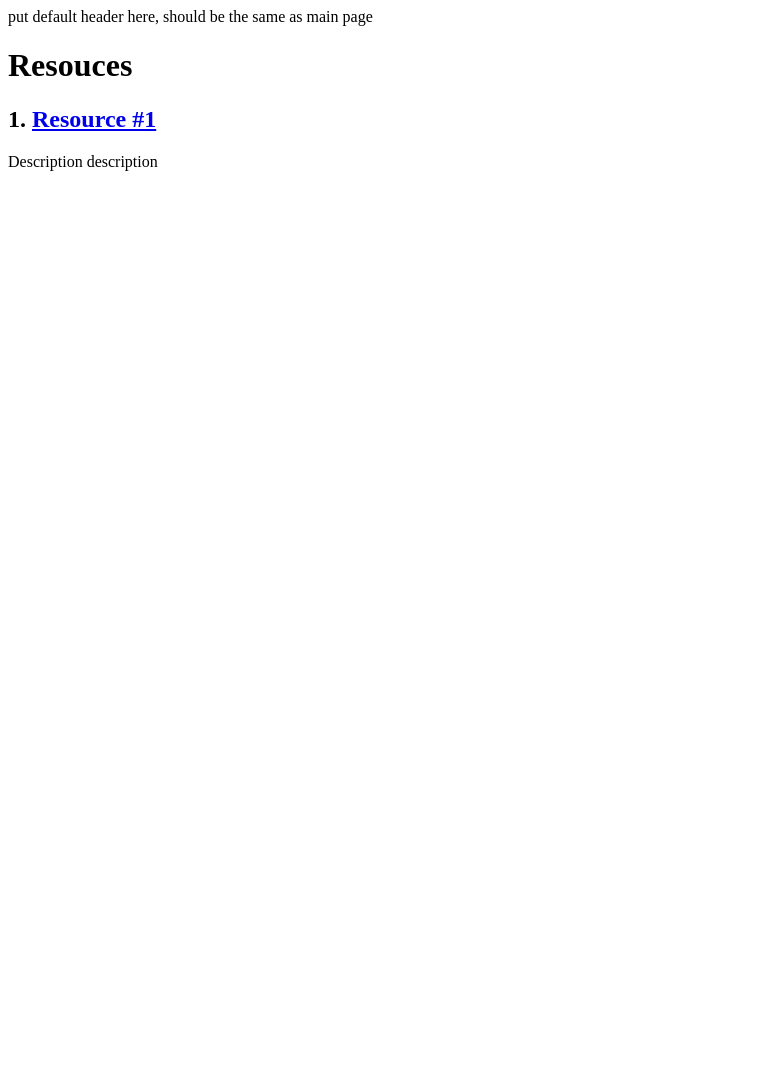
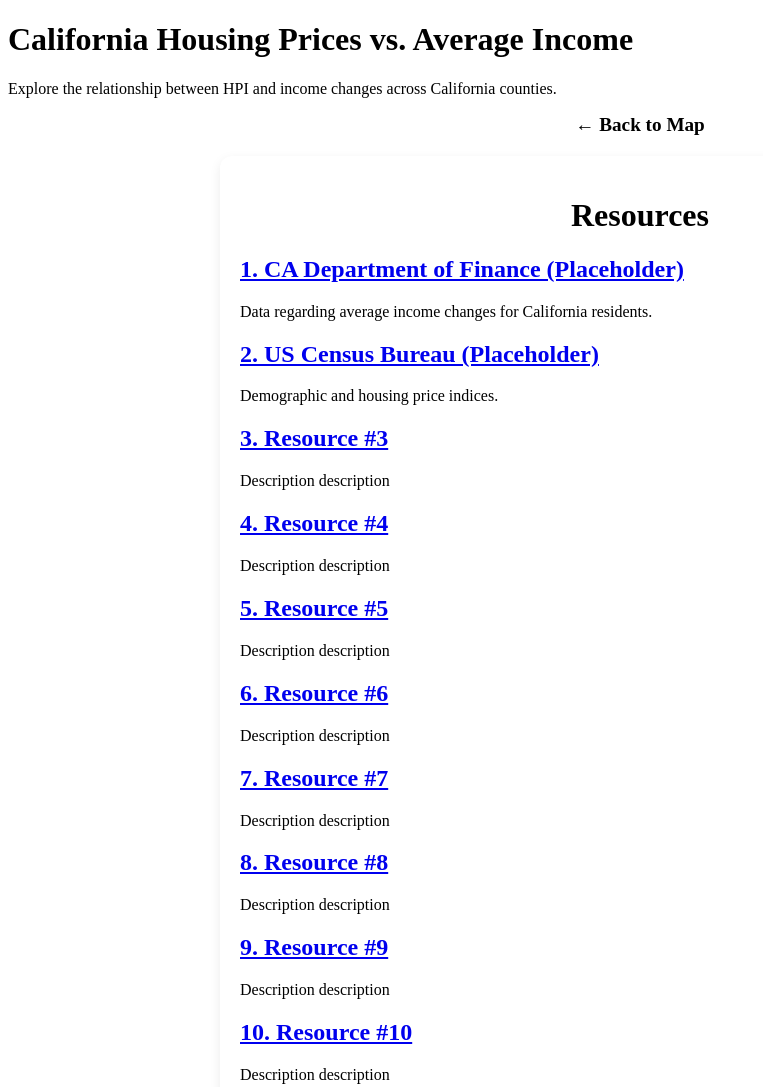
Before and after one commit to mohamed-adem/cse194-project, a plain HTML site: page resources.html in a window 1280 px wide. Shown: the top 1087 px of the page, without its empty margins (0-763 px from the left). Before the commit the page ends 800 px from the top, so only its background shows below. Drawn offline with Linux system fonts and the light colour scheme.

Commit message:
Update resources.html
updated resource pages with all 10 credits

```diff
--- a/resources.html
+++ b/resources.html
@@ -1,4 +1,4 @@
-<!DOCTYPE html>
+<!-- <!DOCTYPE html>
 <html>
     <head>
         <title>Resources Page</title>
@@ -15,4 +15,77 @@
             </div>
         </div>
     </body>
+</html> -->
+
+
+<!DOCTYPE html>
+<html>
+    <head>
+        <title>Resources Page</title>
+        <link rel="stylesheet" href="style.css">
+    </head>
+    <body>
+        <header>
+            <h1>California Housing Prices vs. Average Income</h1>
+            <p>Explore the relationship between HPI and income changes across California counties.</p>
+        </header>
+
+        <div style="text-align: center; margin-bottom: 20px;">
+            <a href="main-page.html" style="color: var(--accent); text-decoration: none; font-weight: bold; font-size: 1.2rem;">&larr; Back to Map</a>
+        </div>
+
+        <div id="resource-grid" style="max-width: 800px; margin: 0 auto; padding: 20px; background: white; border-radius: 12px; box-shadow: 0 4px 12px rgba(0,0,0,0.08);">
+            <h1 style="text-align: center; color: var(--accent);">Resources</h1>
+
+            <div class="resource-unit">
+                <h2><a href="#">1. CA Department of Finance (Placeholder)</a></h2>
+                <p>Data regarding average income changes for California residents.</p>
+            </div>
+
+            <div class="resource-unit">
+                <h2><a href="#">2. US Census Bureau (Placeholder)</a></h2>
+                <p>Demographic and housing price indices.</p>
+            </div>
+
+            <div class="resource-unit">
+                <h2><a href="#">3. Resource #3</a></h2>
+                <p>Description description</p>
+            </div>
+
+            <div class="resource-unit">
+                <h2><a href="#">4. Resource #4</a></h2>
+                <p>Description description</p>
+            </div>
+
+            <div class="resource-unit">
+                <h2><a href="#">5. Resource #5</a></h2>
+                <p>Description description</p>
+            </div>
+
+            <div class="resource-unit">
+                <h2><a href="#">6. Resource #6</a></h2>
+                <p>Description description</p>
+            </div>
+
+            <div class="resource-unit">
+                <h2><a href="#">7. Resource #7</a></h2>
+                <p>Description description</p>
+            </div>
+
+            <div class="resource-unit">
+                <h2><a href="#">8. Resource #8</a></h2>
+                <p>Description description</p>
+            </div>
+
+            <div class="resource-unit">
+                <h2><a href="#">9. Resource #9</a></h2>
+                <p>Description description</p>
+            </div>
+
+            <div class="resource-unit">
+                <h2><a href="#">10. Resource #10</a></h2>
+                <p>Description description</p>
+            </div>
+        </div>
+    </body>
 </html>
```
